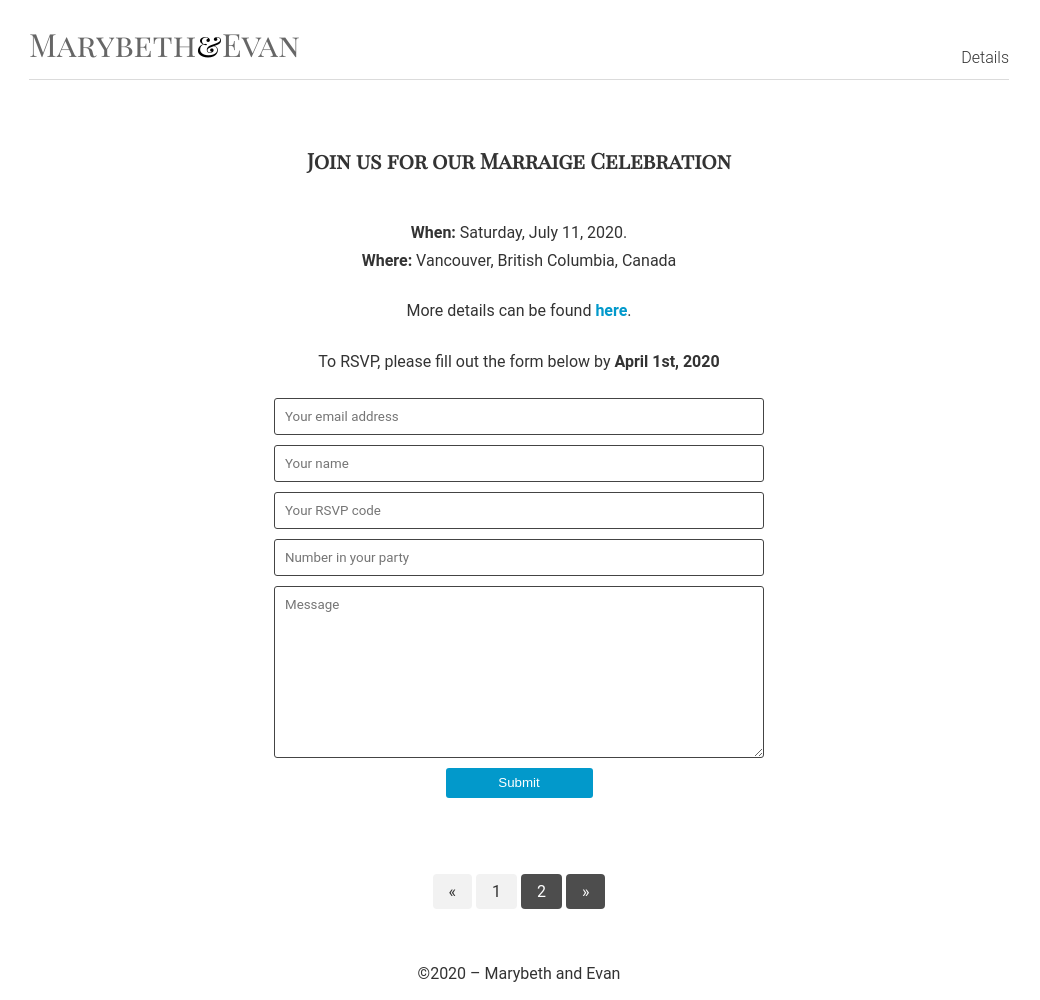
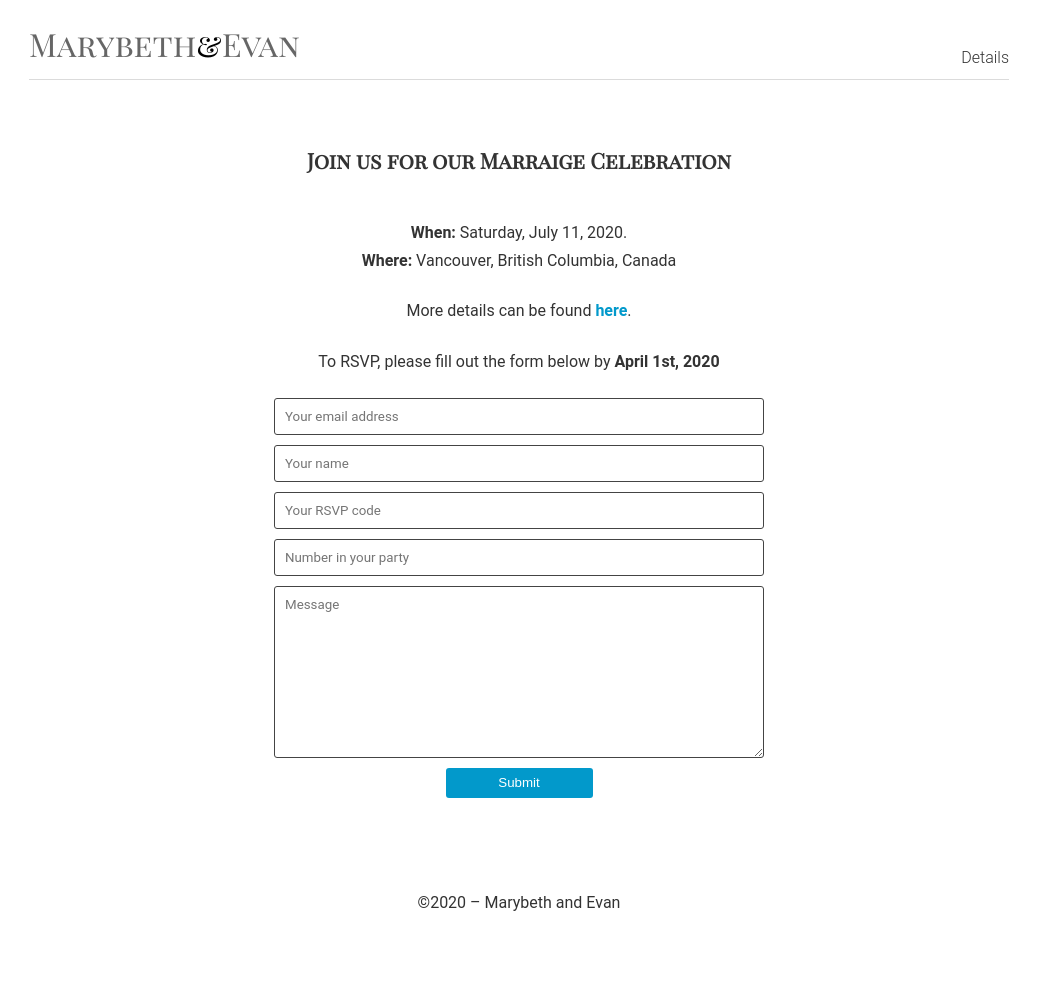
Before and after one commit to ect123/wed-temp, a Jekyll site: the page built from index.html, in a window 1280 px wide. Shown: the whole page, without its empty margins (121-1161 px from the left). Built offline with Jekyll 4.4.1, drawn with Linux system fonts in a browser that asks for light colours; the list of posts is cut into pages by our own code; after the commit the page ends 928 px from its top, so only the background shows below that.

Commit message:
removed pagination

```diff
--- a/_layouts/default.html
+++ b/_layouts/default.html
@@ -30,34 +30,7 @@
 
 	  </main>
 
-		  <!-- Pagination links -->
-      {% if paginator.total_pages > 1 %}
-        <div class="pagination">
-          {% if paginator.previous_page == 1 %}
-            <a href="{{ '/' | prepend: site.baseurl | replace: '//', '/' }}" class="page-item">&laquo;</a>
-          {% elsif paginator.previous_page%}
-            <a href="{{ paginator.previous_page_path | prepend: site.baseurl | replace: '//', '/' }}" class="page-item">&laquo;</a>
-          {% else %}
-            <span class="page-item">&laquo;</span>
-          {% endif %}
 
-          {% for page in (1..paginator.total_pages) %}
-            {% if page == paginator.page %}
-              <span class="page-item">{{ page }}</span>
-            {% elsif page == 1 %}
-              <a href="{{ '/' | prepend: site.baseurl | replace: '//', '/' }}" class="page-item">{{ page }}</a>
-            {% else %}
-              <a href="{{ site.paginate_path | prepend: site.baseurl | replace: '//', '/' | replace: ':num', page }}" class="page-item">{{ page }}</a>
-            {% endif %}
-          {% endfor %}
-
-          {% if paginator.next_page %}
-            <a href="{{ paginator.next_page_path | prepend: site.baseurl | replace: '//', '/' }}" class="page-item">&raquo;</a>
-          {% else %}
-            <span class="page-item">&raquo;</span>
-          {% endif %}
-        </div>
-        {% endif %}
 
 	  </div>
 
```
